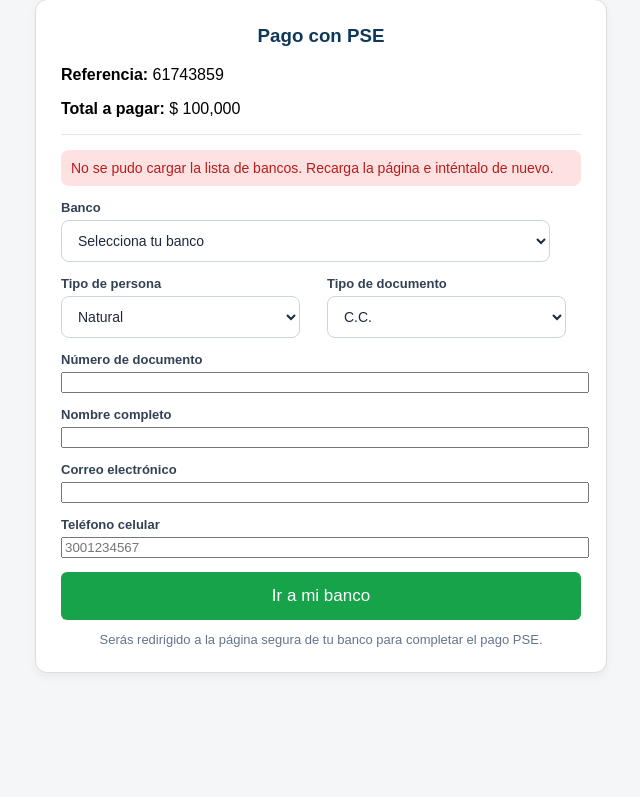
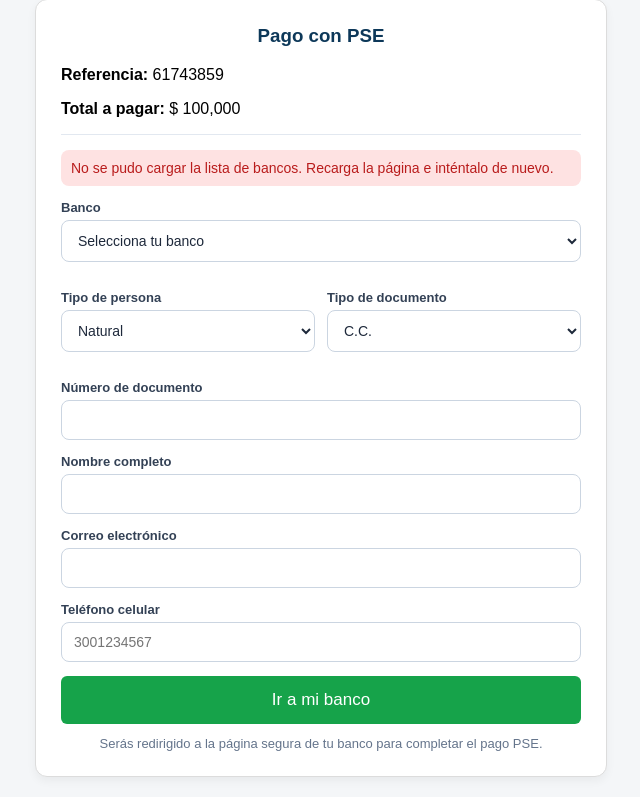
Before and after one commit to sweetmomentsctg23-sketch/pagovanti, a FastAPI app: page /pagar-demo in a window 1280 px wide. Shown: the part 175-972 px from the top of the page, without its empty margins (319-959 px from the left). Before the commit the page ends 848 px from the top, so only its background shows below. Run offline with FastAPI, Linux system fonts and the light colour scheme; data that the repository does not hold is empty.

Commit message:
Update checkout.html

```diff
--- a/app/templates/checkout.html
+++ b/app/templates/checkout.html
@@ -8,13 +8,49 @@
     <style>
         .form-grupo { margin-bottom: 14px; text-align: left; }
         .form-grupo label { display: block; font-size: 13px; font-weight: 600; color: #334155; margin-bottom: 5px; }
-        .form-grupo input { width: 100%; } .form-grupo select {
-            width: 94%; padding: 11px 12px; border: 1px solid #cbd5e1; border-radius: 8px;
-            font-size: 14px; color: #1e293b; background: #fff; outline: none;
-        }
-        .form-grupo input:focus, .form-grupo select:focus { border-color: #0d3859; box-shadow: 0 0 0 3px rgba(13,56,89,.12); }
-        .form-fila { display: flex; gap: 12px; }
-        .form-fila .form-grupo { flex: 1; }
+        .form-grupo input { width: 100%; }
+        .form-grupo select {
+            width: 94%; padding: 11px 12px;
+    margin-bottom: 14px;
+    text-align: left;
+}
+
+.form-grupo label {
+    display: block;
+    font-size: 13px;
+    font-weight: 600;
+    color: #334155;
+    margin-bottom: 5px;
+}
+
+.form-grupo input,
+.form-grupo select {
+    width: 100%;
+    box-sizing: border-box;
+    padding: 11px 12px;
+    border: 1px solid #cbd5e1;
+    border-radius: 8px;
+    font-size: 14px;
+    color: #1e293b;
+    background: #fff;
+    outline: none;
+}
+
+.form-grupo input:focus,
+.form-grupo select:focus {
+    border-color: #0d3859;
+    box-shadow: 0 0 0 3px rgba(13, 56, 89, .12);
+}
+
+.form-fila {
+    display: flex;
+    gap: 12px;
+}
+
+.form-fila .form-grupo {
+    flex: 1;
+    min-width: 0;
+}
         #overlay-pse {
             position: fixed; inset: 0; background: rgba(13,56,89,.92); display: none;
             flex-direction: column; align-items: center; justify-content: center; z-index: 9999;
```
